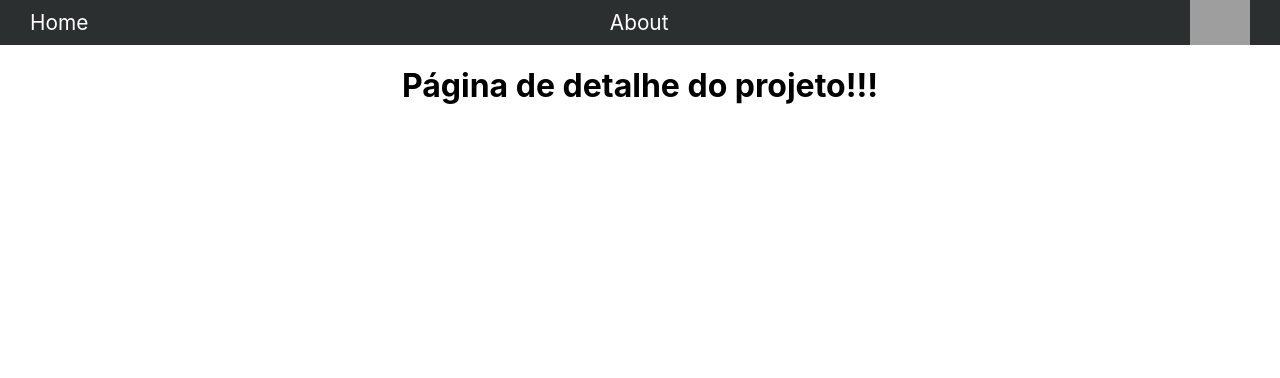
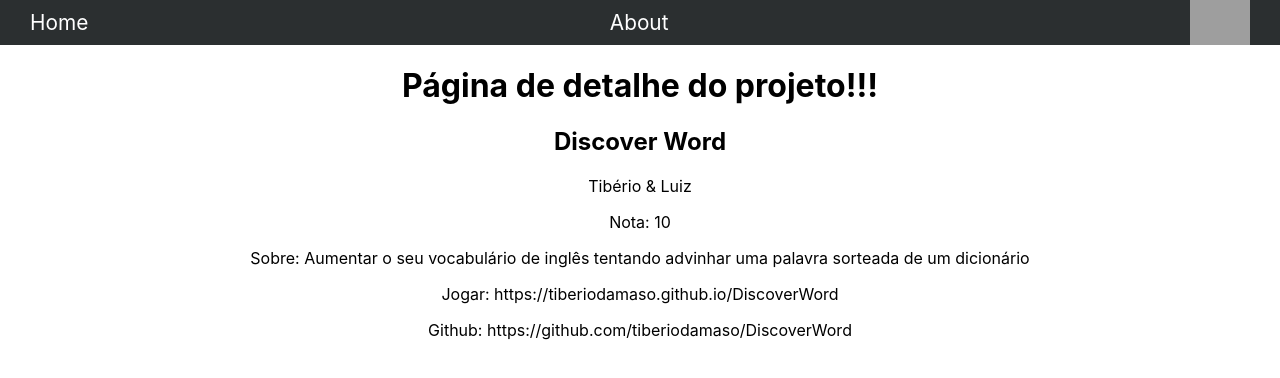
Before and after one commit to karenokasaki/react-router-dom, a React (Create React App) app: page /projects/1 in a window 1280 px wide. Shown: the top 378 px of the page. Built offline with nearby package versions, Linux system fonts and the light colour scheme; grey boxes are pictures that could not be loaded.

Commit message:
useParams() and detail page

```diff
--- a/src/App.js
+++ b/src/App.js
@@ -5,24 +5,29 @@ import AboutPage from "./pages/AboutPage";
 import ErrorPage from "./pages/ErrorPage";
 import Navbar from "./components/Navbar";
 import ProjectDetailsPage from "./pages/ProjectDetailsPage";
+import { useState } from "react";
+import projects from "./projects.json";
 
 function App() {
   //path => o caminho da url -> SEM A URL BASE
   //element => qual é a pagina que deve ser renderizada nesse PATH.
   //tudo FORA do <routes></routes> vai permanecer sendo renderizado na tela INDEPENDENTE DA MINHA ROTA!!
 
+  const [allProjects, setAllProjects] = useState(projects);
+
   return (
     <div className="App">
       <Navbar />
 
       <Routes>
-        <Route path="/" element={<HomePage />} />
+        <Route path="/" element={   <HomePage allProjects={allProjects} />    } />
 
         <Route path="/about" element={<AboutPage />} />
 
         <Route path="*" element={<ErrorPage />} />
 
-        <Route path="/projects/:projectID" element={<ProjectDetailsPage />} />
+        <Route path="/projects/:projectID" element={     <ProjectDetailsPage allProjects={allProjects} />     } />
+
       </Routes>
     </div>
   );
--- a/src/pages/HomePage.js
+++ b/src/pages/HomePage.js
@@ -1,9 +1,7 @@
 import { Link } from "react-router-dom";
-import { useState } from "react";
-import projects from "../projects.json";
 
-function HomePage() {
-  const [allProjects, setAllProjects] = useState(projects);
+function HomePage({allProjects}) {
+
 
   /* Não utilizamos a tag <a></a> pois ela RECARREGA A PÁGINA!! */
   /* <a href="/about">About Page</a>
--- a/src/pages/ProjectDetailsPage.js
+++ b/src/pages/ProjectDetailsPage.js
@@ -1,15 +1,28 @@
 import { useParams } from "react-router-dom";
 
-function ProjectDetailsPage() {
+function ProjectDetailsPage({ allProjects }) {
   // PRECISO SABER: PRECISO SABER O PARÂMETRO DA URL!!!!
 
   //console.log(useParams())
   const { projectID } = useParams();
   console.log(projectID);
 
+  const projectSelected = allProjects.find((project) => {
+    return project.id === projectID;
+  });
+
+  console.log(projectSelected);
+
   return (
     <div>
       <h1>Página de detalhe do projeto!!!</h1>
+
+      <h2>{projectSelected.projectName}</h2>
+      <p>{projectSelected.student}</p>
+      <p>Nota: {projectSelected.score}</p>
+      <p>Sobre: {projectSelected.about}</p>
+      <p>Jogar: {projectSelected.projectUrl}</p>
+      <p>Github: {projectSelected.github}</p>
     </div>
   );
 }
```
